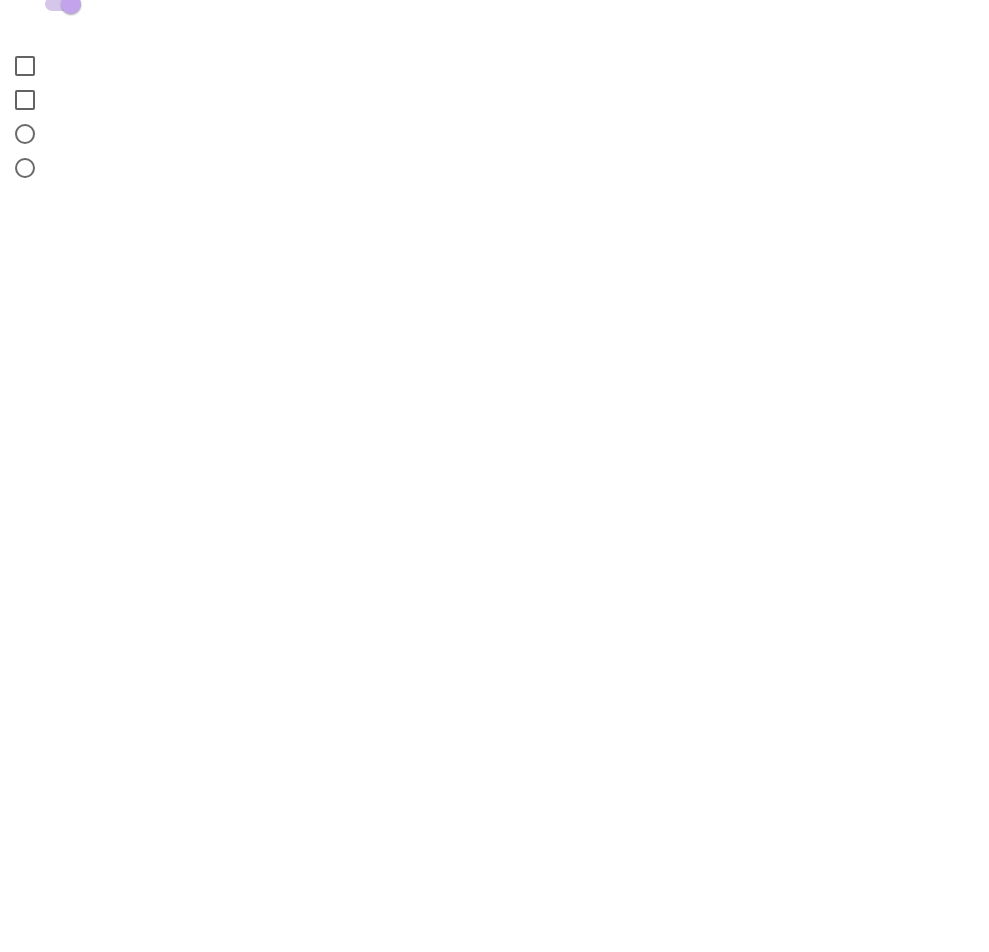
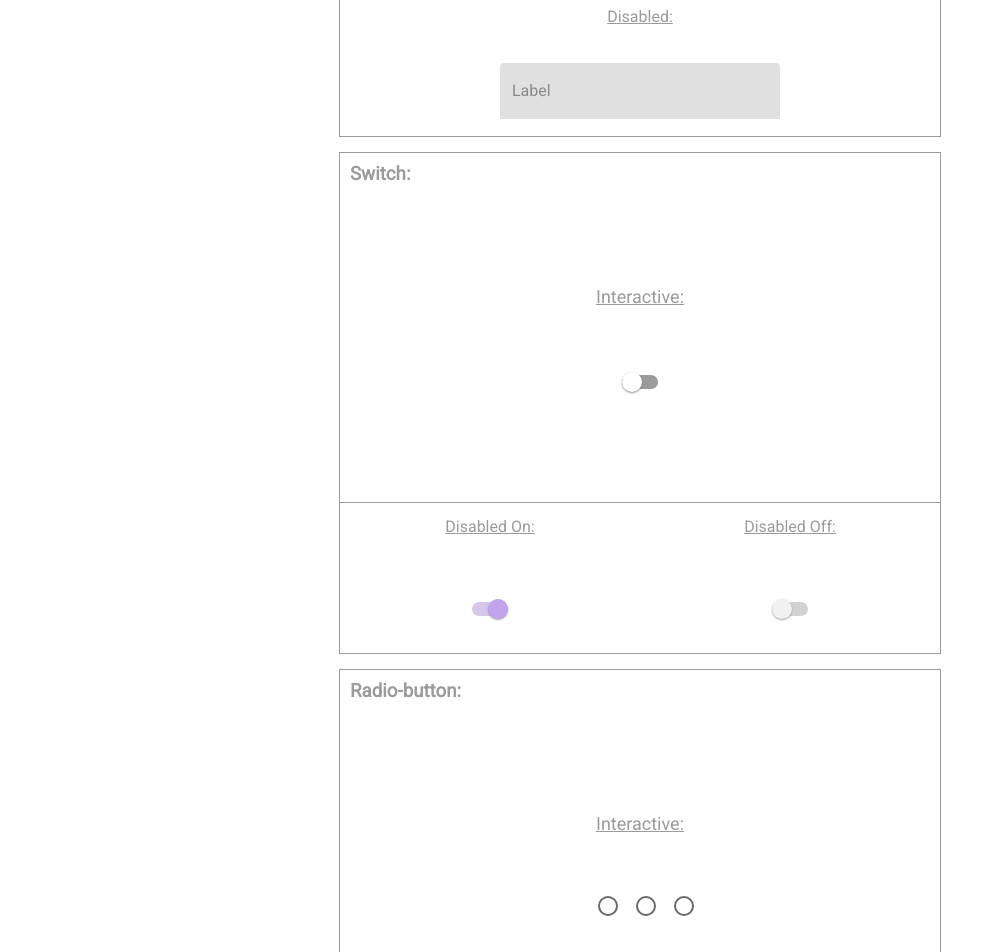
Before and after one commit to danielReineborn/mandatory-uxdesign1, a React (Create React App) app: page / in a window 1280 px wide. Shown: the part 380-1332 px from the top of the page, without its empty margins (0-989 px from the left). Before the commit the page ends 815 px from the top, so only its background shows below. Built offline with nearby package versions, Linux system fonts and the light colour scheme.

Commit message:
Fixed demopage to show the components

```diff
--- a/src/App.js
+++ b/src/App.js
@@ -1,38 +1,12 @@
 import React from 'react';
 import './App.css';
 
-import TextField from "./Components/TextField";
-import Switch from "./Components/Switch";
-import CheckBox from "./Components/CheckBox";
-import RadioBtn from "./Components/RadioBtn";
+import DemoPage from "./Components/DemoPage";
+
 
 function App() {
   return (
-    <div style={{ backgroundColor: "white", height: "100vh" }}>
-      <TextField disabled={false} placeHolder="Label" width="280" />
-      <TextField disabled={false} placeHolder="Label" width="180" />
-      <TextField disabled={true} placeHolder="Label" width="280" />
-
-
-      <div>
-        <Switch disabled={{ state: false, on: true, }} />
-        <Switch disabled={{ state: true, on: false, }} />
-
-        <Switch disabled={{ state: true, on: true, }} />
-      </div>
-
-      <div>
-        <CheckBox />
-        <CheckBox />
-      </div>
-
-      <div>
-        <RadioBtn />
-
-        <RadioBtn />
-
-      </div>
-    </div>
+    <DemoPage />
   );
 }
 
--- a/src/Components/CheckBox.js
+++ b/src/Components/CheckBox.js
@@ -5,7 +5,7 @@ import { Check } from "@material-ui/icons";
 const Box = styled.label`
   box-sizing: border-box;
   position: relative;
-  display: block;
+  display: inline-block;
   margin: 15px;
 
   .check {
@@ -39,25 +39,7 @@ const Box = styled.label`
     justify-content: center;
     align-items: center;
     transition: 0.5s;
-
-    /* :hover ~ .fx {
-      box-sizing: border-box;
-      z-index: 1;
-      position: absolute;
-      top: 0px;
-      left: 0px;
-      height: 20px;
-      width: 20px;
-      border-radius: 50%;
-      transform: scale(2.5);
-      background-color: black;
-      background-color: #f9f5ff;
-    } */
-
-
   }
-
-
 
   input {
     height: 0px;
@@ -119,7 +101,8 @@ const Box = styled.label`
       width: 20px;
       border-radius: 50%;
       transform: scale(2.5);
-      background-color: #f9f5ff;
+      background-color: #9b9b9b;
+      opacity: 0.15;
 
     }
 
@@ -167,14 +150,41 @@ const Box = styled.label`
   }
 `
 
-export default function CheckBox() {
+const DisabledBox = styled.label`
+  box-sizing: border-box;
+  position: relative;
+  display: inline-block;
+  margin: 15px;
+  .checkmarkDis {
+    box-sizing: border-box;
+    z-index: 2;
+
+    height: 20px;
+    width: 20px;
+    border: 2px solid #636363;
+    opacity: 0.5;
+    border-radius: 2px;
+    display: flex;
+    justify-content: center;
+    align-items: center;
+    transition: 0.5s;
+`
+
+export default function CheckBox({ disabled }) {
+
 
 
   return (
-    <Box>
-      <input type="checkbox" name="" id="" />
-      <span className="checkmark"><Check className="check"></Check></span>
-      <span className="fx"></span>
-    </Box >
+
+    disabled === false ?
+      <Box>
+        <input type="checkbox" name="" id="" />
+        <span className="checkmark"><Check className="check"></Check></span>
+        <span className="fx"></span>
+      </Box > :
+      <DisabledBox>
+        <span className="checkmarkDis"></span>
+      </DisabledBox>
+
   )
 }
--- /dev/null
+++ b/src/Components/DemoPage.js
@@ -0,0 +1,162 @@
+import React from "react";
+import styled from "styled-components";
+
+import TextField from "./TextField";
+import Switch from "./Switch";
+import CheckBox from "./CheckBox";
+import RadioBtn from "./RadioBtn";
+
+const FullWidth = styled.section`
+width: 100vw;
+`
+
+
+const FlexContainer = styled.main`
+display: flex;
+border: 1px solid #9b9b9b;
+flex-flow column;
+margin: 15px auto 15px auto;
+
+height: 500px;
+width: 600px;
+
+.info {
+  margin: 5;
+  padding: 5px;
+  font-size: 18px;
+  text-decoration: underline;
+  text-align: center;
+  color: #9b9b9b;
+}
+
+.info-dis {
+  margin: 5;
+  padding: 5px;
+  text-decoration: underline;
+  text-align: center;
+  color: #9b9b9b;
+
+}
+
+.cont-main {
+  height: 70%;
+  width: 100%;
+  display: flex;
+  flex-flow column;
+
+  justify-content: center;
+  align-items: center;
+  align-content: center;
+  border-bottom: 1px solid #9b9b9b;
+}
+
+.cont {
+  height: 30%;
+  width: 100%;
+  display: flex;
+  justify-content: center;
+  align-items: center;
+
+}
+.cont-sm {
+  width: 50%;
+  display: flex;
+  justify-content: space-evenly;
+  align-items: center;
+  flex-flow column;
+
+}
+
+.title {
+  color: #9b9b9b;
+  margin: 5px;
+  padding: 5px;
+}
+
+`
+
+export default function DemoPage() {
+
+  return (
+    <FullWidth>
+      <FlexContainer>
+        <h3 className="title">Text-field:</h3>
+        <div className="cont-main">
+          <p className="info">Interactive:</p>
+          <TextField disabled={false} placeHolder="Label" width="280" />
+          <div className="cont-sm">
+            <p className="info">Custom width:</p>
+            <TextField disabled={false} placeHolder="Label" width="180" />
+          </div>
+
+        </div>
+        <div className="cont">
+
+          <div className="cont-sm">
+            <p className="info-dis">Disabled:</p>
+            <TextField className="text-dis-display" disabled={true} placeHolder="Label" width="280" />
+          </div>
+        </div>
+      </FlexContainer>
+      <FlexContainer>
+        <h3 className="title">Switch:</h3>
+        <div className="cont-main">
+          <p className="info">Interactive:</p>
+          <Switch disabled={{ state: false, on: true, }} />
+
+        </div>
+        <div className="cont">
+          <div className="cont-sm">
+            <p className="info-dis">Disabled On:</p>
+            <Switch disabled={{ state: true, on: true, }} />
+
+          </div>
+          <div className="cont-sm">
+            <p className="info-dis">Disabled Off:</p>
+            <Switch disabled={{ state: true, on: false, }} />
+
+          </div>
+        </div>
+      </FlexContainer>
+
+      <FlexContainer>
+        <h3 className="title">Radio-button:</h3>
+        <div className="cont-main">
+          <p className="info">Interactive:</p>
+          <div className="cont">
+            <RadioBtn name="radio" disabled={false} />
+            <RadioBtn name="radio" disabled={false} />
+            <RadioBtn name="radio" disabled={false} />
+
+          </div>
+        </div>
+
+
+        <div className="cont">
+          <p className="info-dis">Disabled:</p>
+          <RadioBtn disabled={true} />
+
+        </div>
+
+      </FlexContainer>
+      <FlexContainer>
+        <h3 className="title">Checkbox:</h3>
+        <div className="cont-main">
+          <p className="info">Interactive:</p>
+          <div className="cont">
+            <CheckBox disabled={false} />
+            <CheckBox disabled={false} />
+            <CheckBox disabled={false} />
+
+          </div>
+        </div>
+        <div className="cont">
+
+
+          <p className="info-dis">Disabled:</p>
+          <CheckBox disabled={true} />
+        </div>
+      </FlexContainer>
+    </FullWidth >
+  )
+}
--- a/src/Components/RadioBtn.js
+++ b/src/Components/RadioBtn.js
@@ -2,9 +2,9 @@ import React from "react";
 import styled from "styled-components";
 
 const BtnWrapper = styled.label`
-box-sizing: border-box;
+  box-sizing: border-box;
   position: relative;
-  display: block;
+  display: inline-block;
   margin: 15px;
 
   .fakeBtn {
@@ -24,7 +24,7 @@ box-sizing: border-box;
 
 
     :hover:after {
-      display: block;
+      display: inline-block;
       background-color: #9b9b9b;
       opacity: 0.15;
     }
@@ -34,9 +34,6 @@ box-sizing: border-box;
   .fakeBtn:before {
     content: "";
     display: none;
-    /* position: absolute;
-    top: 0px;
-    left: 0px; */
     width: 10px;
     height: 10px;
     border-radius: 50%;
@@ -46,8 +43,8 @@ box-sizing: border-box;
     content: "";
     display: none;
     position: absolute;
-    top: -2.5px;
-    left: -2.5px;
+    top: -2px;
+    left: -2px;
     width: 20px;
     height: 20px;
     transform: scale(2);
@@ -65,12 +62,12 @@ box-sizing: border-box;
     }
 
     :checked ~ .fakeBtn:before {
-      display: block;
+      display: inline-block;
       background-color: #6200ee;
     }
 
-    :checked + .fakeBtn:after {
-      display: block;
+    :checked:focus + .fakeBtn:after {
+      display: inline-block;
       background-color: #6200ee;
       opacity: 0.22;
 
@@ -78,7 +75,7 @@ box-sizing: border-box;
 
 
     :active ~ .fakeBtn:after {
-      display: block;
+      display: inline-block;
       background-color: #6200ee;
       opacity: 0.35;
     }
@@ -88,18 +85,44 @@ box-sizing: border-box;
 
 `
 
+const DisabledRadio = styled.label`
+  box-sizing: border-box;
+  position: relative;
+  display: block;
+  margin: 8px;
+  .fakeBtn {
+    box-sizing: border-box;
 
-export default function RadioBtn() {
+    height: 20px;
+    width: 20px;
+    background-color: transparent;
+    border: 2px solid #696969;
+    opacity: 0.5;
+    border-radius: 50%;
+    display: flex;
+    justify-content: center;
+    align-items: center;
+
+  }
+`
+
+export default function RadioBtn({ disabled, name }) {
 
 
-  function onClick(e) {
-    console.log(e.target.checked)
+
+
+  let radio;
+  if (!disabled) {
+    radio = <BtnWrapper>
+      <input type="radio" name={name} id="radio" />
+      <span className="fakeBtn"></span>
+    </BtnWrapper>
+  } else {
+    radio = <DisabledRadio>
+      <span className="fakeBtn"></span>
+
+    </DisabledRadio>
   }
 
-  return (
-    <BtnWrapper>
-      <input onClick={onClick} type="radio" name="radio" id="radio" />
-      <span className="fakeBtn"></span>
-    </BtnWrapper>
-  )
+  return radio;
 }
--- a/src/Components/Switch.js
+++ b/src/Components/Switch.js
@@ -189,8 +189,8 @@ position: relative;
   }
 `
 const DisabledSwitchOn = styled.label`
-position: relative;
-opacity: 0.8;
+  position: relative;
+  opacity: 0.8;
   margin: 45px;
   display: block;
   background-color: #ccb8e6;
@@ -204,7 +204,8 @@ opacity: 0.8;
     left: 0px;
     bottom: 0px;
     right: 0px;
-    border-radius: 16px;
+
+    border-radius: 18px;
   }
 
   .slider:before {
--- a/src/Components/TextField.js
+++ b/src/Components/TextField.js
@@ -108,11 +108,10 @@ label {
 
 
 const Disabled = styled.div`
-
-  margin: 15px;
+  margin-bottom: 18px;
 
 .disabled-cont {
-  position: relative;
+
   width: ${props => props.width ? props.width + "px" : '280px'};
   height: 56px;
   background-color: #e0e0e0;
```
